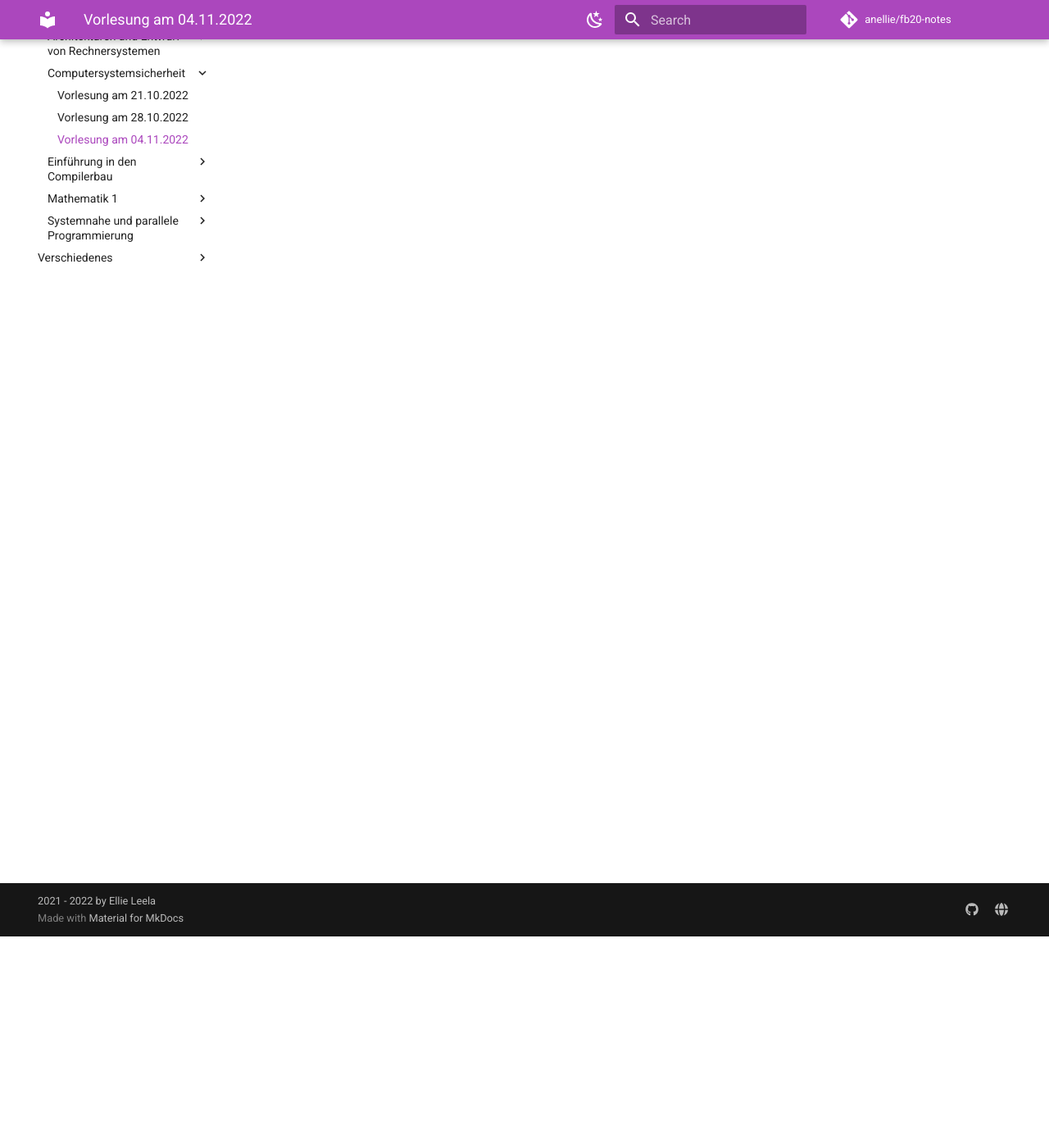
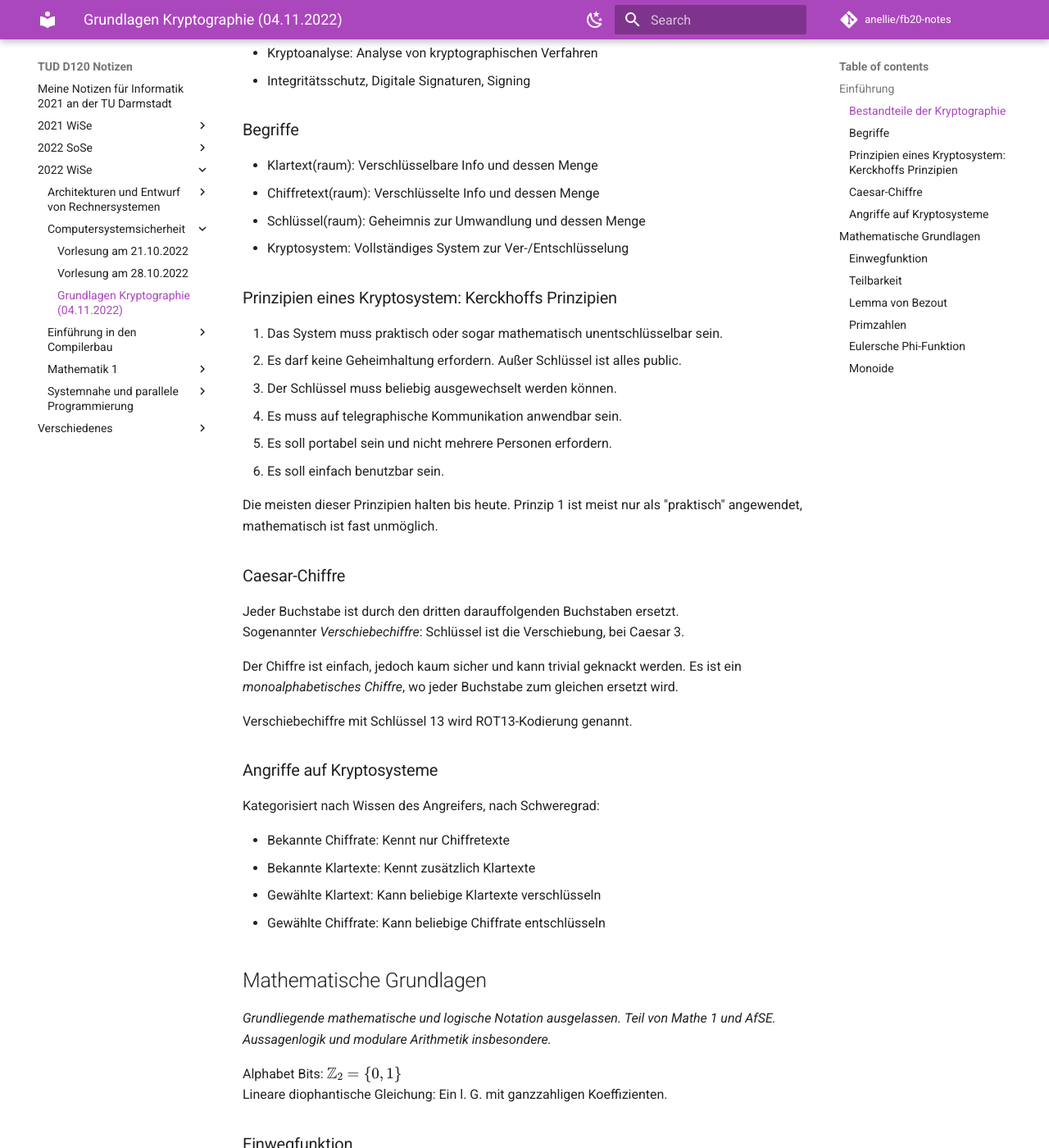
Before and after one commit to aurelilia/fb20-notes, an MkDocs documentation site: the page built from docs/2022 - WiSe/Computersystemsicherheit/3_04.11.2022.md, in a window 1280 px wide and 1400 px high, scrolled down 258 px. Shown: the whole window at 82% size. Built offline with MkDocs 1.6.1 and Material for MkDocs 9.7.7, drawn with Linux system fonts in a browser that asks for light colours; comment, search, counter and statistics services are not loaded; some of the changed text lies outside the part shown.

Commit message:
CSS 04.11

```diff
--- a/docs/2022 - WiSe/Computersystemsicherheit/3_04.11.2022.md
+++ b/docs/2022 - WiSe/Computersystemsicherheit/3_04.11.2022.md
@@ -1 +1,85 @@
-# Vorlesung am 04.11.2022
+# Grundlagen Kryptographie (04.11.2022)
+## Einführung
+### Bestandteile der Kryptographie
+- Verschlüsselung: Ursprung, Geheimhalten von Information
+- Kryptoanalyse: Analyse von kryptographischen Verfahren
+- Integritätsschutz, Digitale Signaturen, Signing
+
+### Begriffe
+- Klartext(raum): Verschlüsselbare Info und dessen Menge
+- Chiffretext(raum): Verschlüsselte Info und dessen Menge
+- Schlüssel(raum): Geheimnis zur Umwandlung und dessen Menge
+- Kryptosystem: Vollständiges System zur Ver-/Entschlüsselung
+
+### Prinzipien eines Kryptosystem: Kerckhoffs Prinzipien
+1. Das System muss praktisch oder sogar mathematisch unentschlüsselbar sein.
+2. Es darf keine Geheimhaltung erfordern. Außer Schlüssel ist alles public.
+3. Der Schlüssel muss beliebig ausgewechselt werden können.
+4. Es muss auf telegraphische Kommunikation anwendbar sein.
+5. Es soll portabel sein und nicht mehrere Personen erfordern.
+6. Es soll einfach benutzbar sein.
+
+Die meisten dieser Prinzipien halten bis heute. Prinzip 1 ist meist
+nur als "praktisch" angewendet, mathematisch ist fast unmöglich.
+
+### Caesar-Chiffre
+Jeder Buchstabe ist durch den dritten darauffolgenden Buchstaben ersetzt.
+Sogenannter *Verschiebechiffre*: Schlüssel ist die Verschiebung, bei Caesar 3.
+
+Der Chiffre ist einfach, jedoch kaum sicher und kann trivial geknackt werden.
+Es ist ein *monoalphabetisches Chiffre*, wo jeder Buchstabe zum gleichen ersetzt
+wird.
+
+Verschiebechiffre mit Schlüssel 13 wird ROT13-Kodierung genannt.
+
+### Angriffe auf Kryptosysteme
+Kategorisiert nach Wissen des Angreifers, nach Schweregrad:
+
+- Bekannte Chiffrate: Kennt nur Chiffretexte
+- Bekannte Klartexte: Kennt zusätzlich Klartexte
+- Gewählte Klartext: Kann beliebige Klartexte verschlüsseln
+- Gewählte Chiffrate: Kann beliebige Chiffrate entschlüsseln
+
+
+## Mathematische Grundlagen
+*Grundliegende mathematische und logische Notation ausgelassen.*
+*Teil von Mathe 1 und AfSE.*
+*Aussagenlogik und modulare Arithmetik insbesondere.*
+
+Alphabet Bits: $\mathbb{Z}_2 = \{ 0, 1 \}$
+Lineare diophantische Gleichung: Ein l. G. mit ganzzahligen Koeffizienten.
+
+### Einwegfunktion
+$f: X \to Y$ ist eine Einwegfunktion (*one way function*), wenn es "einfach"
+ist, $f(x)$ zu bestimmen, jedoch "schwierig", $f^{-1}(y)$ zu finden.
+Genaue Definition von Schwierigkeit benötigt Komplexitätstheorie.
+
+Existenz von Einwegfunktionen ist (noch) nicht mathematisch bewiesen!
+Multiplikation ist vermutlich eine Einwegfunktion.
+
+### Teilbarkeit
+$t$ teilt $z$ wird geschrieben als: $t | z$. Beispiel: $2 | 6$.
+Es gelten die Eigenschaften:
+
+- $a | a$
+- $(a | b) \land (b | c) \to (a | c)$
+- $(a | b) \land (b \not= 0) \to (|a| \le |b|)$
+- $(a | b) \land (b | a) \to (|a| = |b|)$
+
+### Lemma von Bezout
+$\forall a, b \in \mathbb{Z}: \exists x, y \in \mathbb{Z}: ax + by = ggT(a, b)$
+
+### Primzahlen
+Jede natürliche Zahl $n > 1$ hat einen Primteiler.
+$a, b \in \mathbb{N}: (p | ab) \to (p | a) \lor (p | b)$
+
+Weiterhin lässt sich jedes solcher $n$ in ein eindeutiges Produkt von
+Primzahlen zerlegen.
+
+### Eulersche Phi-Funktion
+$\phi(b) = |\{a \in \mathbb{N}: a < b, ggT(a,b) = 1 \}|$
+Beschreibt die Anzahl zu $b$ teilerfremden Zahlen.
+
+### Monoide
+Ein Monoid ist ein Tripel $(M, \cdot, e)$ aus Menge $M$, assoziative Funktion
+$\cdot: M \times M \to M$ und eindeutiges, neutrales Element $e \in M$.
```
